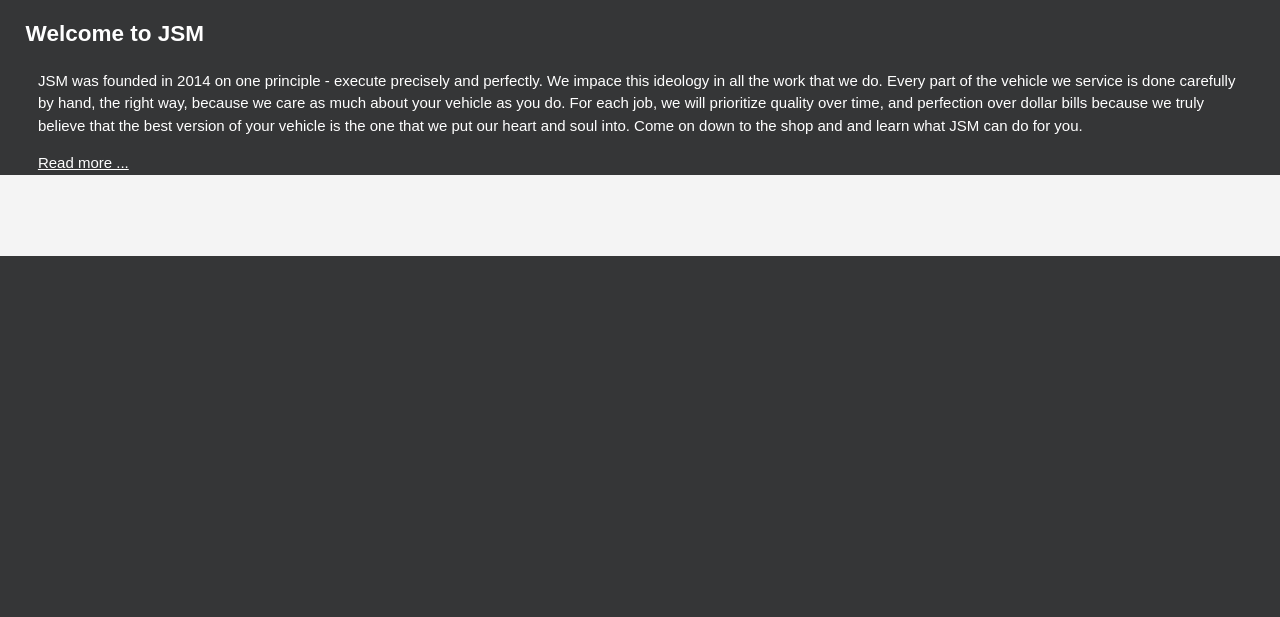
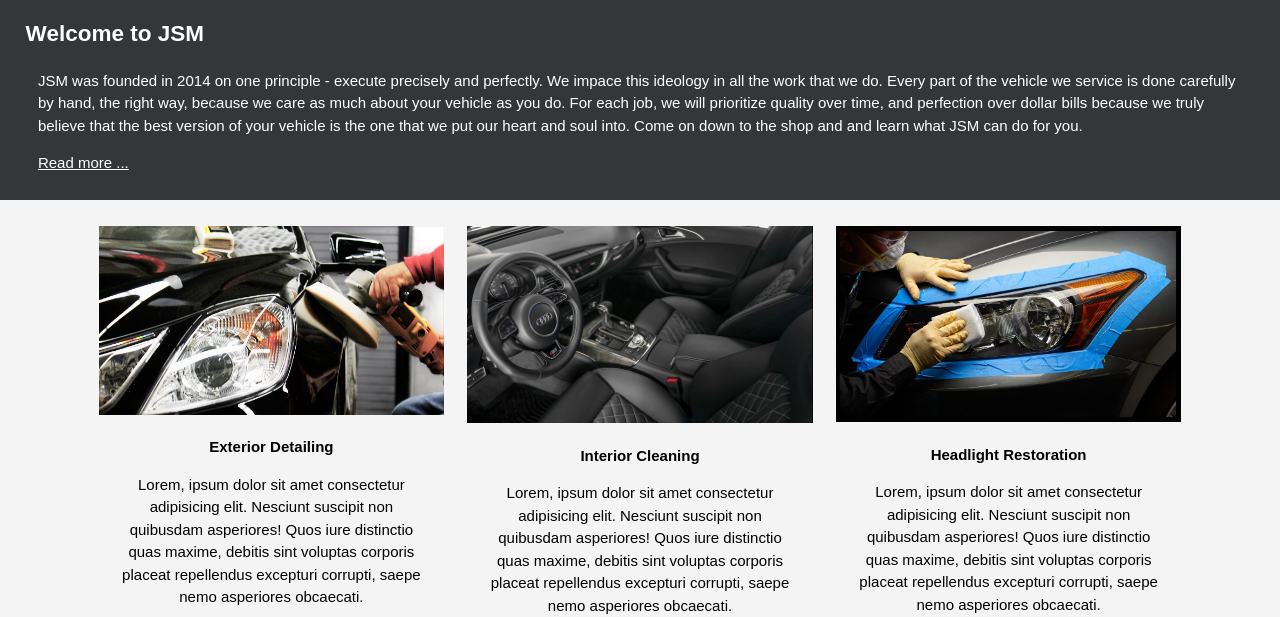
Before and after one commit to ahkaichi/JSMDetailing, a PHP site: page / in a window 1280 px wide. Shown: the part 544-1161 px from the top of the page. Before the commit the page ends 800 px from the top, so only its background shows below. Run offline with PHP 8.4, Linux system fonts and the light colour scheme; some libraries are stand-ins or nearby versions.

Commit message:
Image showcase section.

```diff
--- a/assets/style/homepage-body.css
+++ b/assets/style/homepage-body.css
@@ -2,7 +2,8 @@
   overflow: hidden;
   color: white;
   background: #353637;
-  padding: 0% 2%;
+  padding: 0% 2% 2% 2%;;
+  padding-bottom: 2%;
  }
 
 .information {
@@ -16,3 +17,50 @@
 .information a:hover {
   color: firebrick;
 }
+
+
+/* Product showcase styling */
+.products {
+  margin: auto;
+  padding-top: 2%;
+}
+
+.category-list {
+  width: 90%;
+  margin: auto;
+  display: flex;
+  flex-wrap: wrap;
+  justify-content: center;
+}
+
+.category {
+  width: 30%;
+  float: left;
+  text-align: center;
+  padding: 0% 1%;
+}
+
+.category img {
+  width: 100%;
+}
+
+
+.item {
+  font-weight: bold;
+}
+
+.item-description {
+  margin: 0% 5%;
+
+}
+
+/*
+  Changes how the images will appear when tablet width is achieved.
+  Instead of 3 columns, display as 1 column
+*/
+@media only screen and (max-width: 850px) {
+  .category {
+    width: 90%;
+    margin-bottom: 10%;
+  }
+}
--- a/index.html
+++ b/index.html
@@ -50,6 +50,36 @@
     </div>
   </div>
 
+  <div class="products">
+    <div class="category-list">
+      <div class="category">
+        <img src="./assets/images/exterior-detail.png" alt="Exterior Detailing">
+        <p class="item">Exterior Detailing</p>
+        <p class="item-description">
+          Lorem, ipsum dolor sit amet consectetur adipisicing elit. Nesciunt suscipit non quibusdam asperiores! Quos iure distinctio quas maxime, debitis sint voluptas corporis placeat repellendus excepturi corrupti, saepe nemo asperiores obcaecati.
+        </p>
+      </div>
+
+      <div class = "category">
+        <img src="./assets/images/interior-detail.jpg" alt="Interior Cleaning">
+        <p class="item">Interior Cleaning</p>
+        <p class="item-description">
+          Lorem, ipsum dolor sit amet consectetur adipisicing elit. Nesciunt suscipit non quibusdam asperiores! Quos iure distinctio quas maxime, debitis sint voluptas corporis placeat repellendus excepturi corrupti, saepe nemo asperiores obcaecati.
+        </p>
+      </div>
+
+      <div class="category">
+        <img src="./assets/images/headlight-detail.jpg" alt="Headlight Restoration">
+        <p class="item">Headlight Restoration</p>
+        <p class="item-description">
+            Lorem, ipsum dolor sit amet consectetur adipisicing elit. Nesciunt suscipit non quibusdam asperiores! Quos iure distinctio quas maxime, debitis sint voluptas corporis placeat repellendus excepturi corrupti, saepe nemo asperiores obcaecati.
+        </p>
+      </div>
+
+
+    </div>
+  </div>
+
 
 </body>
 </html>
```
Also changed, not shown: assets/images/exterior-detail.png (added), assets/images/headlight-detail.jpg (added), assets/images/interior-detail.jpg (added).
